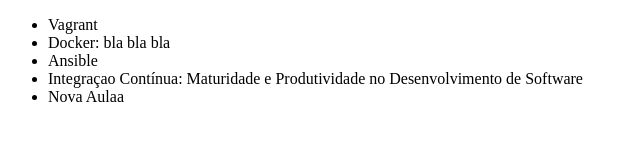
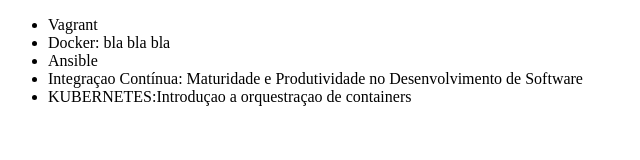
Before and after one commit to thiag0ferreira/alura-git, a plain HTML site: page index.html in a window 1280 px wide. Shown: the whole page, without its empty margins (0-640 px from the left). Drawn offline with Linux system fonts and the light colour scheme.

Commit message:
incluindo curso de kubernetes

```diff
--- a/index.html
+++ b/index.html
@@ -12,7 +12,7 @@
         <li>Docker: bla bla bla</li>
         <li>Ansible</li>
         <li>Integraçao Contínua: Maturidade e Produtividade no Desenvolvimento de Software</li>
-        <li>Nova Aulaa</li>
+        <li>KUBERNETES:Introduçao a orquestraçao de containers</li>
     </ul>
 </body>
 
```
